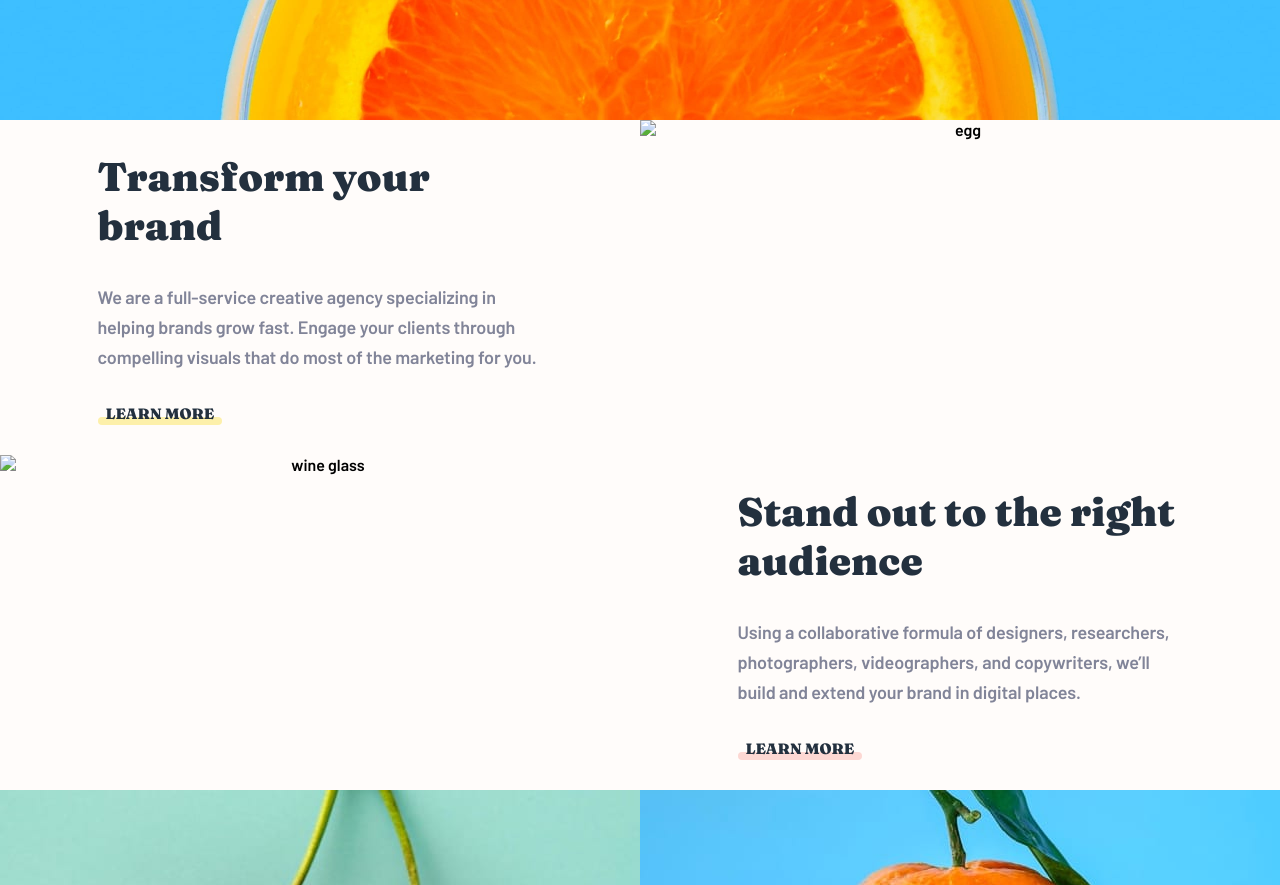
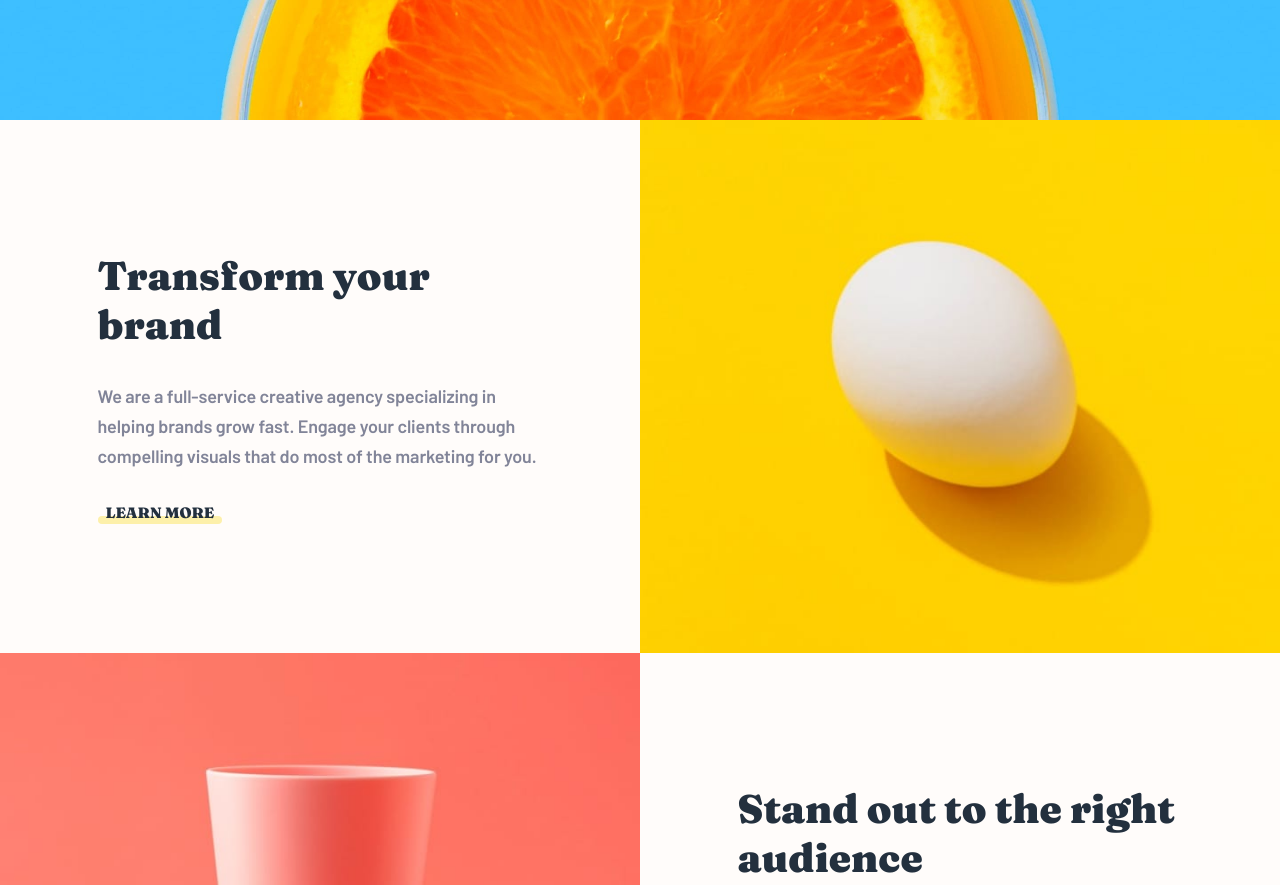
Before and after one commit to fatimalazan/frontend-mentor-sunnyside-agency, a website: page index.html in a window 1280 px wide. Shown: the part 680-1565 px from the top of the page. Drawn offline with nearby package versions, Linux system fonts and the light colour scheme; files that its build step writes are made by us from their sources; the site is published under a folder, as on GitHub Pages, so addresses that start at the root find nothing.

Commit message:
Update transform and stand-out images path

```diff
--- a/index.html
+++ b/index.html
@@ -39,8 +39,8 @@
     </header>
 
     <section class="transform-section" id="section2">
-        <img src="/images/mobile/image-transform.jpg" alt="egg" class="transform-mobile-img">
-        <img src="/images/desktop/image-transform.jpg" alt="egg" class="transform-desktop-img">
+        <img src="./images/mobile/image-transform.jpg" alt="egg" class="transform-mobile-img">
+        <img src="./images/desktop/image-transform.jpg" alt="egg" class="transform-desktop-img">
         <div class="section-content">
             <h2 class="section-content__title">Transform your brand</h2>
             <p class="section-content__text">We are a full-service creative agency specializing in helping brands grow fast. Engage your clients through compelling visuals that do most of the marketing for you.</p>
@@ -49,8 +49,8 @@
     </section>
 
     <section class="audience-section">
-        <img src="/images/mobile/image-stand-out.jpg" alt="wine glass" class="audience-mobile-img">
-        <img src="/images/desktop/image-stand-out.jpg" alt="wine glass" class="audience-desktop-img">
+        <img src="./images/mobile/image-stand-out.jpg" alt="wine glass" class="audience-mobile-img">
+        <img src="./images/desktop/image-stand-out.jpg" alt="wine glass" class="audience-desktop-img">
         <div class="section-content">
             <h2 class="section-content__title">Stand out to the right audience</h2>
             <p class="section-content__text">Using a collaborative formula of designers, researchers, photographers, videographers, and copywriters, we’ll build and extend your brand in digital places.</p>
```
